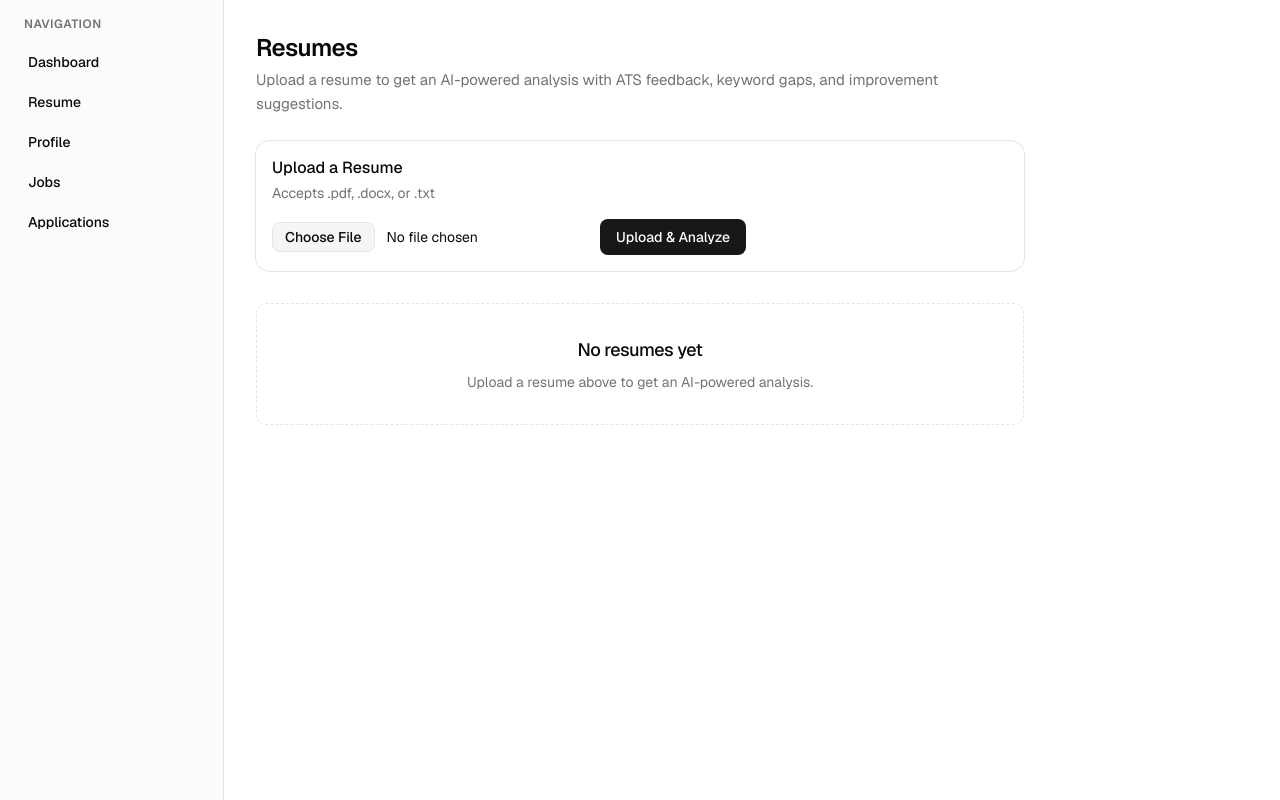
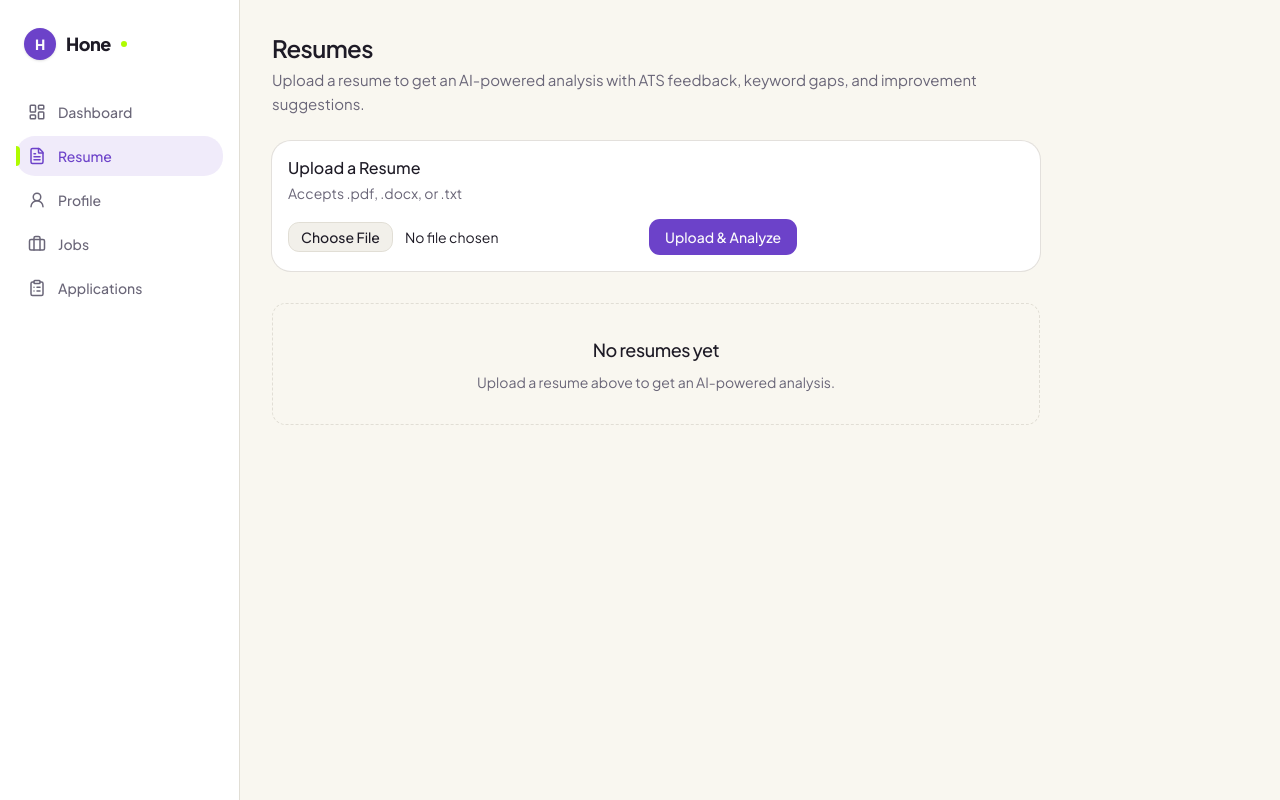
Before and after one commit to Bensidebotham/hone, a Next.js app: page /resume in a window 1280 px wide. Built offline with nearby package versions, Linux system fonts and the light colour scheme; no server answers; the database is empty; sample sign-in values are in the browser's storage.

Commit message:
feat(ui): new design system — cream/violet/lime palette, Plus Jakarta Sans, restyled nav

```diff
--- a/src/app/globals.css
+++ b/src/app/globals.css
@@ -30,6 +30,8 @@
   --color-destructive: var(--destructive);
   --color-accent-foreground: var(--accent-foreground);
   --color-accent: var(--accent);
+  --color-highlight-foreground: var(--highlight-foreground);
+  --color-highlight: var(--highlight);
   --color-muted-foreground: var(--muted-foreground);
   --color-muted: var(--muted);
   --color-secondary-foreground: var(--secondary-foreground);
@@ -50,72 +52,77 @@
 }
 
 :root {
-  --background: oklch(1 0 0);
-  --foreground: oklch(0.145 0 0);
-  --card: oklch(1 0 0);
-  --card-foreground: oklch(0.145 0 0);
+  /* Hone design system — cream base · violet primary · neon-lime highlight */
+  --background: oklch(0.976 0.009 92);        /* warm cream #FAF7F0 */
+  --foreground: oklch(0.23 0.022 300);        /* deep violet-ink */
+  --card: oklch(1 0 0);                         /* white surfaces pop on cream */
+  --card-foreground: oklch(0.23 0.022 300);
   --popover: oklch(1 0 0);
-  --popover-foreground: oklch(0.145 0 0);
-  --primary: oklch(0.205 0 0);
-  --primary-foreground: oklch(0.985 0 0);
-  --secondary: oklch(0.97 0 0);
-  --secondary-foreground: oklch(0.205 0 0);
-  --muted: oklch(0.97 0 0);
-  --muted-foreground: oklch(0.556 0 0);
-  --accent: oklch(0.97 0 0);
-  --accent-foreground: oklch(0.205 0 0);
-  --destructive: oklch(0.577 0.245 27.325);
-  --border: oklch(0.922 0 0);
-  --input: oklch(0.922 0 0);
-  --ring: oklch(0.708 0 0);
-  --chart-1: oklch(0.87 0 0);
-  --chart-2: oklch(0.556 0 0);
-  --chart-3: oklch(0.439 0 0);
-  --chart-4: oklch(0.371 0 0);
-  --chart-5: oklch(0.269 0 0);
-  --radius: 0.625rem;
-  --sidebar: oklch(0.985 0 0);
-  --sidebar-foreground: oklch(0.145 0 0);
-  --sidebar-primary: oklch(0.205 0 0);
-  --sidebar-primary-foreground: oklch(0.985 0 0);
-  --sidebar-accent: oklch(0.97 0 0);
-  --sidebar-accent-foreground: oklch(0.205 0 0);
-  --sidebar-border: oklch(0.922 0 0);
-  --sidebar-ring: oklch(0.708 0 0);
+  --popover-foreground: oklch(0.23 0.022 300);
+  --primary: oklch(0.505 0.198 292);           /* vivid violet (CTAs) */
+  --primary-foreground: oklch(0.99 0 0);
+  --secondary: oklch(0.95 0.022 295);          /* soft lavender */
+  --secondary-foreground: oklch(0.37 0.11 293);
+  --muted: oklch(0.955 0.008 92);              /* warm muted */
+  --muted-foreground: oklch(0.52 0.028 295);
+  --accent: oklch(0.95 0.022 295);             /* lavender hover/selected bg (kept subtle) */
+  --accent-foreground: oklch(0.37 0.12 293);
+  --highlight: oklch(0.905 0.247 128);         /* neon lime #7CFC00 — deliberate accents only */
+  --highlight-foreground: oklch(0.23 0.022 300); /* dark text on lime */
+  --destructive: oklch(0.585 0.215 25);
+  --border: oklch(0.9 0.013 92);               /* warm border */
+  --input: oklch(0.9 0.013 92);
+  --ring: oklch(0.505 0.198 292);              /* violet focus ring */
+  --chart-1: oklch(0.505 0.198 292);           /* violet */
+  --chart-2: oklch(0.78 0.21 128);             /* lime (toned for legibility) */
+  --chart-3: oklch(0.63 0.16 300);             /* mid purple */
+  --chart-4: oklch(0.72 0.13 70);              /* warm amber */
+  --chart-5: oklch(0.43 0.12 293);             /* deep violet */
+  --radius: 0.85rem;                           /* softer, more premium */
+  --sidebar: oklch(1 0 0);
+  --sidebar-foreground: oklch(0.23 0.022 300);
+  --sidebar-primary: oklch(0.505 0.198 292);
+  --sidebar-primary-foreground: oklch(0.99 0 0);
+  --sidebar-accent: oklch(0.95 0.022 295);
+  --sidebar-accent-foreground: oklch(0.37 0.12 293);
+  --sidebar-border: oklch(0.9 0.013 92);
+  --sidebar-ring: oklch(0.505 0.198 292);
 }
 
 .dark {
-  --background: oklch(0.145 0 0);
-  --foreground: oklch(0.985 0 0);
-  --card: oklch(0.205 0 0);
-  --card-foreground: oklch(0.985 0 0);
-  --popover: oklch(0.205 0 0);
-  --popover-foreground: oklch(0.985 0 0);
-  --primary: oklch(0.922 0 0);
-  --primary-foreground: oklch(0.205 0 0);
-  --secondary: oklch(0.269 0 0);
-  --secondary-foreground: oklch(0.985 0 0);
-  --muted: oklch(0.269 0 0);
-  --muted-foreground: oklch(0.708 0 0);
-  --accent: oklch(0.269 0 0);
-  --accent-foreground: oklch(0.985 0 0);
+  --background: oklch(0.17 0.022 295);         /* deep plum-ink */
+  --foreground: oklch(0.965 0.006 90);
+  --card: oklch(0.215 0.026 295);
+  --card-foreground: oklch(0.965 0.006 90);
+  --popover: oklch(0.215 0.026 295);
+  --popover-foreground: oklch(0.965 0.006 90);
+  --primary: oklch(0.7 0.17 292);              /* lighter violet for dark surfaces */
+  --primary-foreground: oklch(0.17 0.022 295);
+  --secondary: oklch(0.3 0.03 295);
+  --secondary-foreground: oklch(0.965 0.006 90);
+  --muted: oklch(0.3 0.03 295);
+  --muted-foreground: oklch(0.72 0.02 295);
+  --accent: oklch(0.3 0.03 295);
+  --accent-foreground: oklch(0.965 0.006 90);
+  --highlight: oklch(0.87 0.24 128);
+  --highlight-foreground: oklch(0.18 0.02 300);
   --destructive: oklch(0.704 0.191 22.216);
-  --border: oklch(1 0 0 / 10%);
+  --border: oklch(1 0 0 / 12%);
   --input: oklch(1 0 0 / 15%);
-  --ring: oklch(0.556 0 0);
-  --chart-1: oklch(0.87 0 0);
-  --chart-2: oklch(0.556 0 0);
-  --chart-3: oklch(0.439 0 0);
-  --chart-4: oklch(0.371 0 0);
-  --chart-5: oklch(0.269 0 0);
-  --sidebar: oklch(0.205 0 0);
-  --sidebar-foreground: oklch(0.985 0 0);
-  --sidebar-primary: oklch(0.488 0.243 264.376);
-  --sidebar-primary-foreground: oklch(0.985 0 0);
-  --sidebar-accent: oklch(0.269 0 0);
-  --sidebar-accent-foreground: oklch(0.985 0 0);
-  --sidebar-border: oklch(1 0 0 / 10%);
-  --sidebar-ring: oklch(0.556 0 0);
+  --ring: oklch(0.7 0.17 292);
+  --chart-1: oklch(0.7 0.17 292);
+  --chart-2: oklch(0.8 0.21 128);
+  --chart-3: oklch(0.66 0.16 300);
+  --chart-4: oklch(0.74 0.13 70);
+  --chart-5: oklch(0.6 0.15 293);
+  --sidebar: oklch(0.215 0.026 295);
+  --sidebar-foreground: oklch(0.965 0.006 90);
+  --sidebar-primary: oklch(0.7 0.17 292);
+  --sidebar-primary-foreground: oklch(0.17 0.022 295);
+  --sidebar-accent: oklch(0.3 0.03 295);
+  --sidebar-accent-foreground: oklch(0.965 0.006 90);
+  --sidebar-border: oklch(1 0 0 / 12%);
+  --sidebar-ring: oklch(0.7 0.17 292);
 }
 
 @layer base {
--- a/src/app/layout.tsx
+++ b/src/app/layout.tsx
@@ -1,9 +1,9 @@
 import type { Metadata } from "next";
-import { Geist, Geist_Mono } from "next/font/google";
+import { Plus_Jakarta_Sans, Geist_Mono } from "next/font/google";
 import "./globals.css";
 
-const geistSans = Geist({
-  // shadcn expects --font-sans; also expose as --font-geist-sans for compat
+const jakarta = Plus_Jakarta_Sans({
+  // shadcn expects --font-sans
   variable: "--font-sans",
   subsets: ["latin"],
 });
@@ -26,7 +26,7 @@ export default function RootLayout({
   return (
     <html
       lang="en"
-      className={`${geistSans.variable} ${geistMono.variable} h-full antialiased`}
+      className={`${jakarta.variable} ${geistMono.variable} h-full antialiased`}
     >
       <body className="min-h-full flex flex-col">{children}</body>
     </html>
--- a/src/components/app-nav.tsx
+++ b/src/components/app-nav.tsx
@@ -1,28 +1,60 @@
+"use client";
+
 import Link from "next/link";
+import { usePathname } from "next/navigation";
+import {
+  LayoutDashboard,
+  FileText,
+  UserRound,
+  Briefcase,
+  ClipboardList,
+} from "lucide-react";
 
 const navItems = [
-  { href: "/dashboard", label: "Dashboard" },
-  { href: "/resume", label: "Resume" },
-  { href: "/profile", label: "Profile" },
-  { href: "/jobs", label: "Jobs" },
-  { href: "/applications", label: "Applications" },
+  { href: "/dashboard", label: "Dashboard", icon: LayoutDashboard },
+  { href: "/resume", label: "Resume", icon: FileText },
+  { href: "/profile", label: "Profile", icon: UserRound },
+  { href: "/jobs", label: "Jobs", icon: Briefcase },
+  { href: "/applications", label: "Applications", icon: ClipboardList },
 ] as const;
 
 export function AppNav() {
+  const pathname = usePathname();
+
   return (
-    <nav className="w-56 shrink-0 border-r bg-muted/40 flex flex-col gap-1 p-4 min-h-screen">
-      <p className="text-xs font-semibold text-muted-foreground uppercase tracking-wider mb-2 px-2">
-        Navigation
-      </p>
-      {navItems.map(({ href, label }) => (
+    <nav className="w-60 shrink-0 border-r border-border bg-sidebar flex flex-col gap-1 p-4 min-h-screen">
+      <Link href="/dashboard" className="flex items-center gap-2.5 px-2 py-3 mb-4">
+        <span className="grid h-8 w-8 place-items-center rounded-xl bg-primary text-primary-foreground text-sm font-extrabold shadow-sm">
+          H
+        </span>
+        <span className="text-lg font-extrabold tracking-tight">Hone</span>
+        <span className="h-1.5 w-1.5 rounded-full bg-highlight" aria-hidden="true" />
+      </Link>
+
+      {navItems.map(({ href, label, icon: Icon }) => {
+        const active = pathname === href || pathname.startsWith(`${href}/`);
+        return (
           <Link
             key={href}
             href={href}
-          className="rounded-md px-3 py-2 text-sm font-medium text-foreground hover:bg-accent hover:text-accent-foreground transition-colors"
+            aria-current={active ? "page" : undefined}
+            className={`relative flex items-center gap-3 rounded-xl px-3 py-2.5 text-sm font-medium transition-colors ${
+              active
+                ? "bg-primary/10 text-primary"
+                : "text-muted-foreground hover:bg-accent hover:text-accent-foreground"
+            }`}
           >
+            {active && (
+              <span
+                className="absolute left-0 top-1/2 h-5 w-1 -translate-y-1/2 rounded-r-full bg-highlight"
+                aria-hidden="true"
+              />
+            )}
+            <Icon className="h-[18px] w-[18px] shrink-0" strokeWidth={2} aria-hidden="true" />
             {label}
           </Link>
-      ))}
+        );
+      })}
     </nav>
   );
 }
```
Lines whose indentation alone changed are shown as unchanged.
